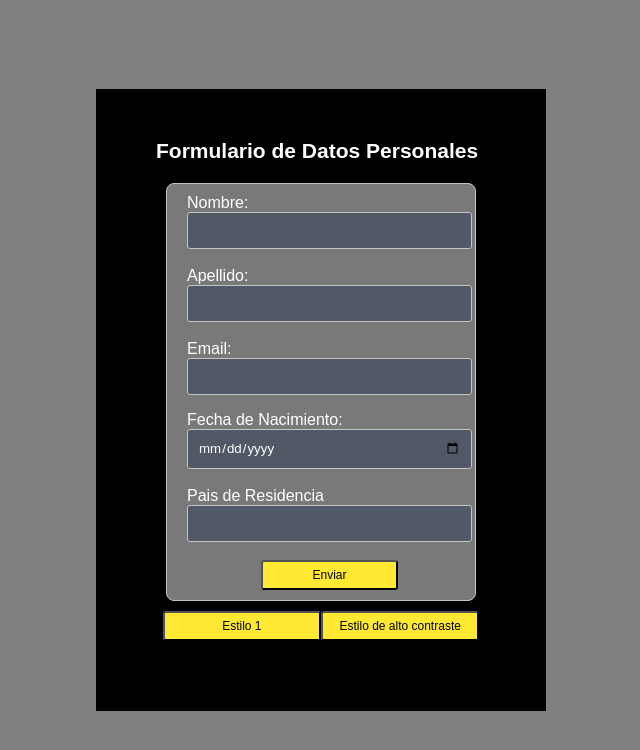
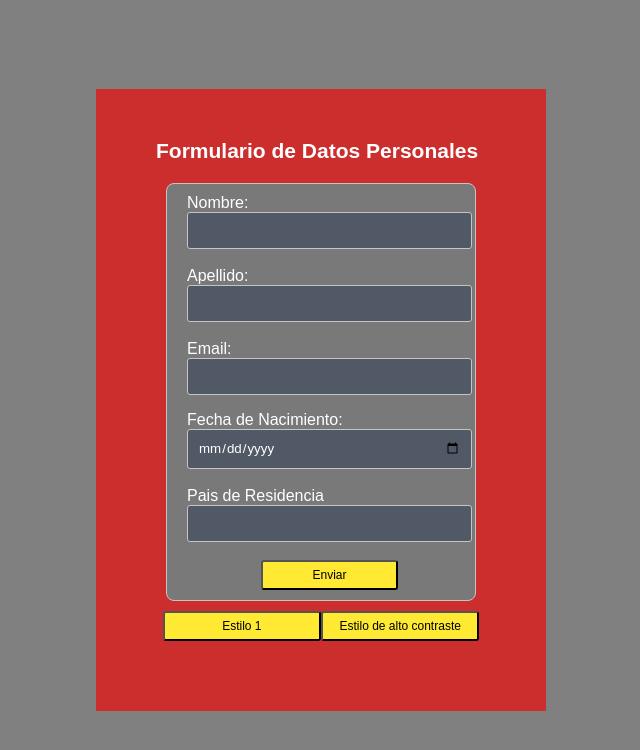
Before and after one commit to marcosdaniel97/Formulario---Curso-Fullstack, a website: page ejercicio.html in a window 1280 px wide. Shown: the whole page, without its empty margins (319-959 px from the left). Drawn offline with Linux system fonts and the light colour scheme.

Commit message:
Se cambia el color de fondo del formulario

```diff
--- a/css/estilos.css
+++ b/css/estilos.css
@@ -18,7 +18,7 @@
 .form-content {
     width: 100%;
     max-width: 450px;
-    background-color: #000000;
+    background-color: #cc2e2e;
     padding: 50px 60px 70px;
 }
 
```
